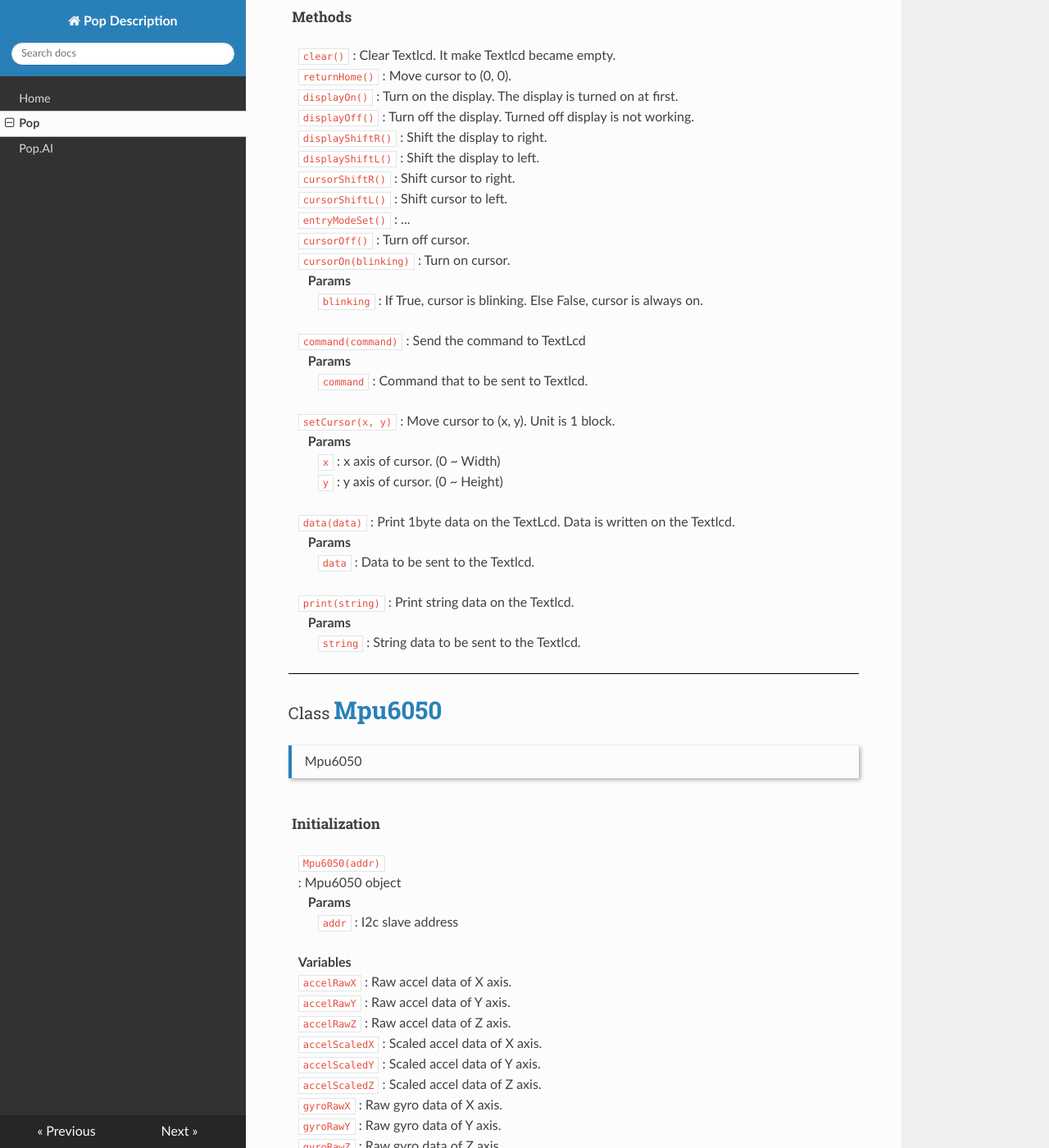
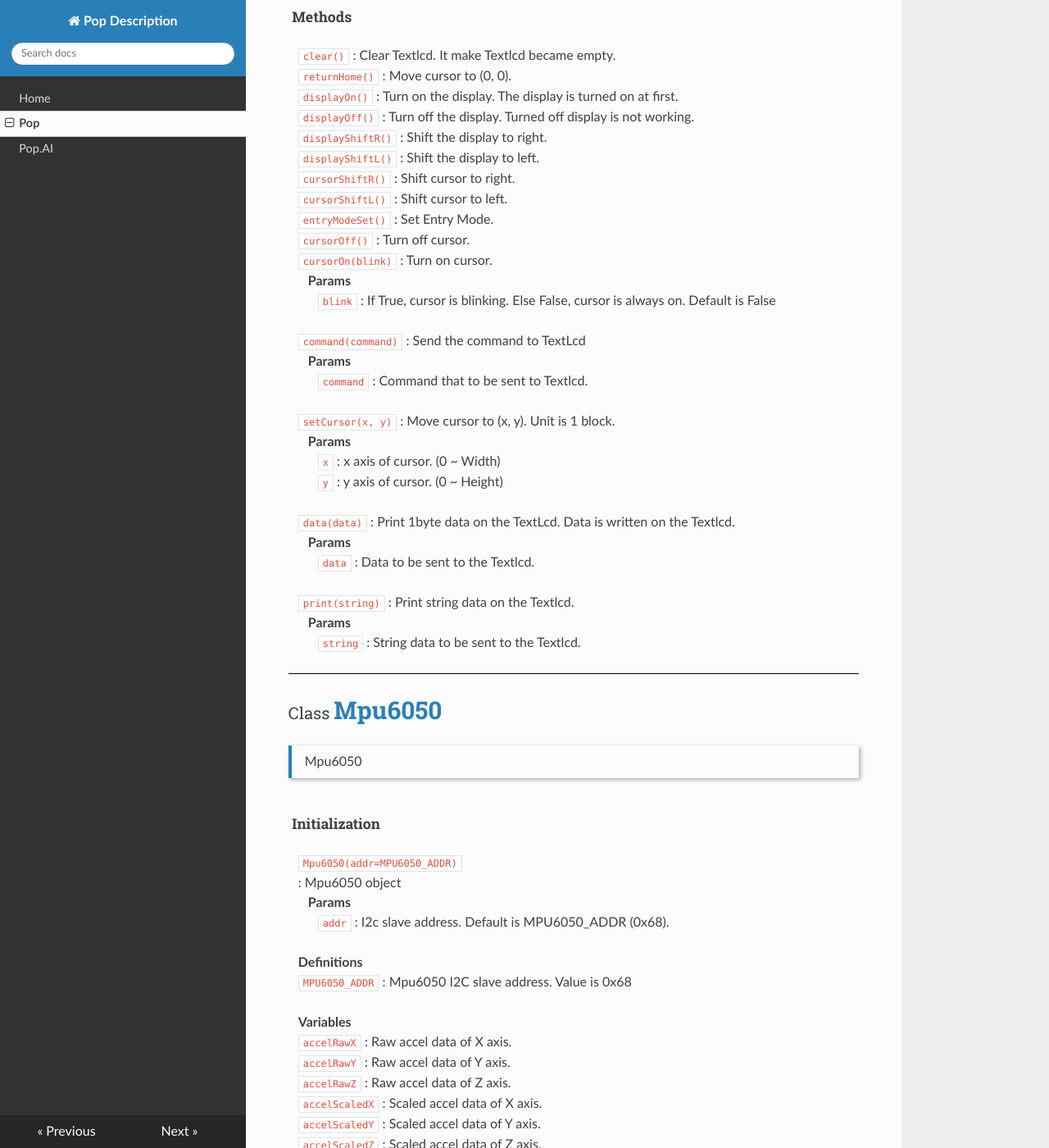
Before and after one commit to hbe-dev/pop_docs, an MkDocs documentation site: the page built from docs/pop.md, in a window 1280 px wide and 1400 px high, scrolled down 21521 px. Shown: the whole window at 82% size. Built offline with MkDocs 1.6.1, drawn with Linux system fonts in a browser that asks for light colours; nearby versions of some CDN libraries.

Commit message:
Update pop.md
Add default parameter in TextLcd, Mpu6050 class

```diff
--- a/docs/pop.md
+++ b/docs/pop.md
@@ -760,11 +760,11 @@ from pop import *
 &emsp;<code class="code_accent">displayShiftL()</code> : Shift the display to left.
 &emsp;<code class="code_accent">cursorShiftR()</code> : Shift cursor to right.
 &emsp;<code class="code_accent">cursorShiftL()</code> : Shift cursor to left.
-&emsp;<code class="code_accent">entryModeSet()</code> : ...
+&emsp;<code class="code_accent">entryModeSet()</code> : Set Entry Mode.
 &emsp;<code class="code_accent">cursorOff()</code> : Turn off cursor.
-&emsp;<code class="code_accent">cursorOn(blinking)</code> : Turn on cursor.<br>
+&emsp;<code class="code_accent">cursorOn(blink)</code> : Turn on cursor.<br>
 &emsp;&emsp;**Params**
-&emsp;&emsp;&emsp;`blinking` : If True, cursor is blinking. Else False, cursor is always on.
+&emsp;&emsp;&emsp;`blink` : If True, cursor is blinking. Else False, cursor is always on. Default is False
 
 &emsp;<code class="code_accent">command(command)</code> : Send the command to TextLcd<br>
 &emsp;&emsp;**Params**
@@ -790,9 +790,12 @@ from pop import *
 
 <h5>&emsp;Initialization</h5>
 
-&emsp;<code class="code_accent">Mpu6050(addr)</code> <br>&emsp;: Mpu6050 object<br>
+&emsp;<code class="code_accent">Mpu6050(addr=MPU6050_ADDR)</code> <br>&emsp;: Mpu6050 object<br>
 &emsp;&emsp;**Params**
-&emsp;&emsp;&emsp;`addr` : I2c slave address
+&emsp;&emsp;&emsp;`addr` : I2c slave address. Default is MPU6050_ADDR (0x68).
+
+&emsp;**Definitions**
+&emsp;<code class="code_accent">MPU6050_ADDR</code> : Mpu6050 I2C slave address. Value is 0x68
 
 &emsp;**Variables**
 &emsp;<code class="code_accent">accelRawX</code> : Raw accel data of X axis.
```
